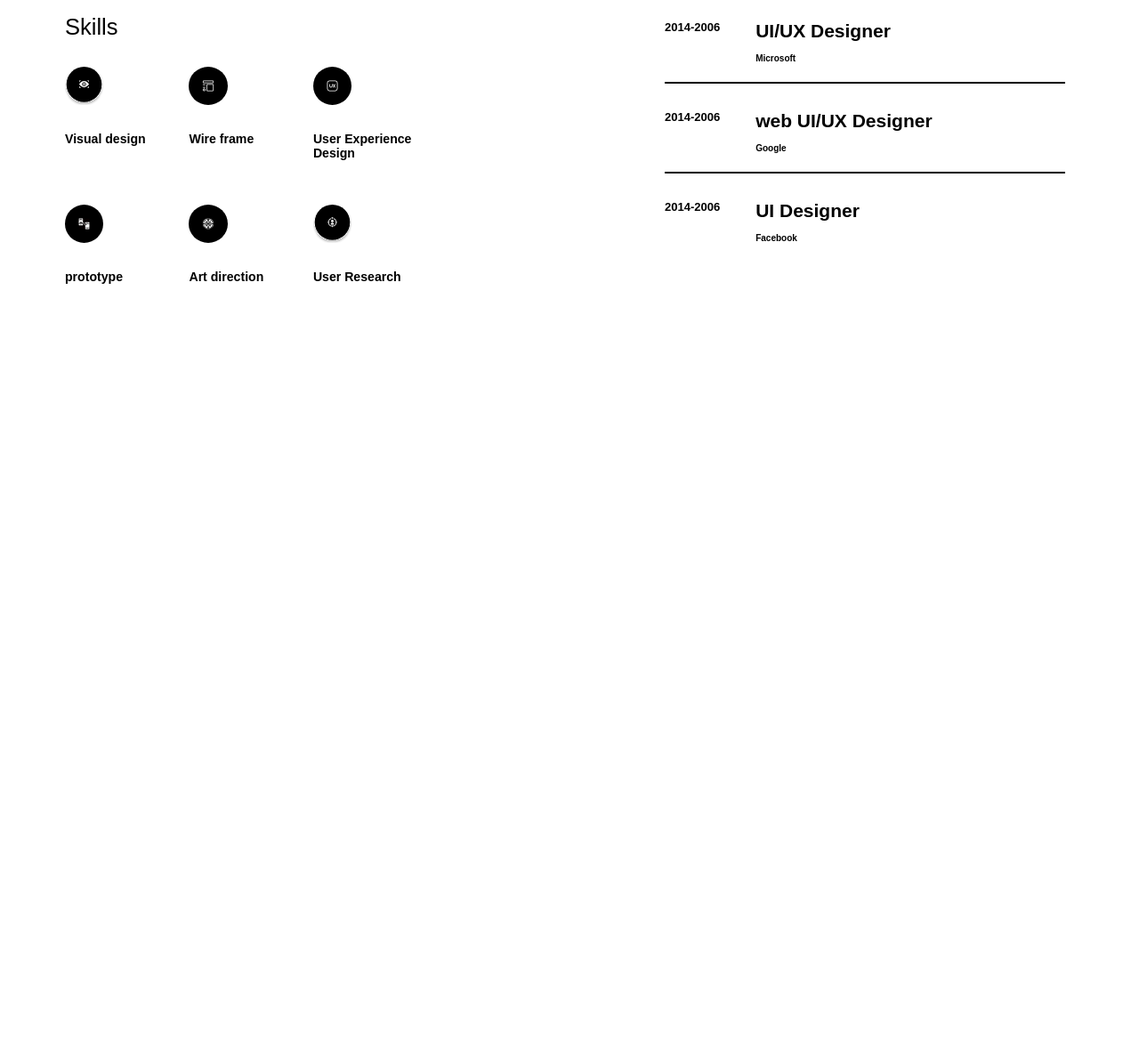
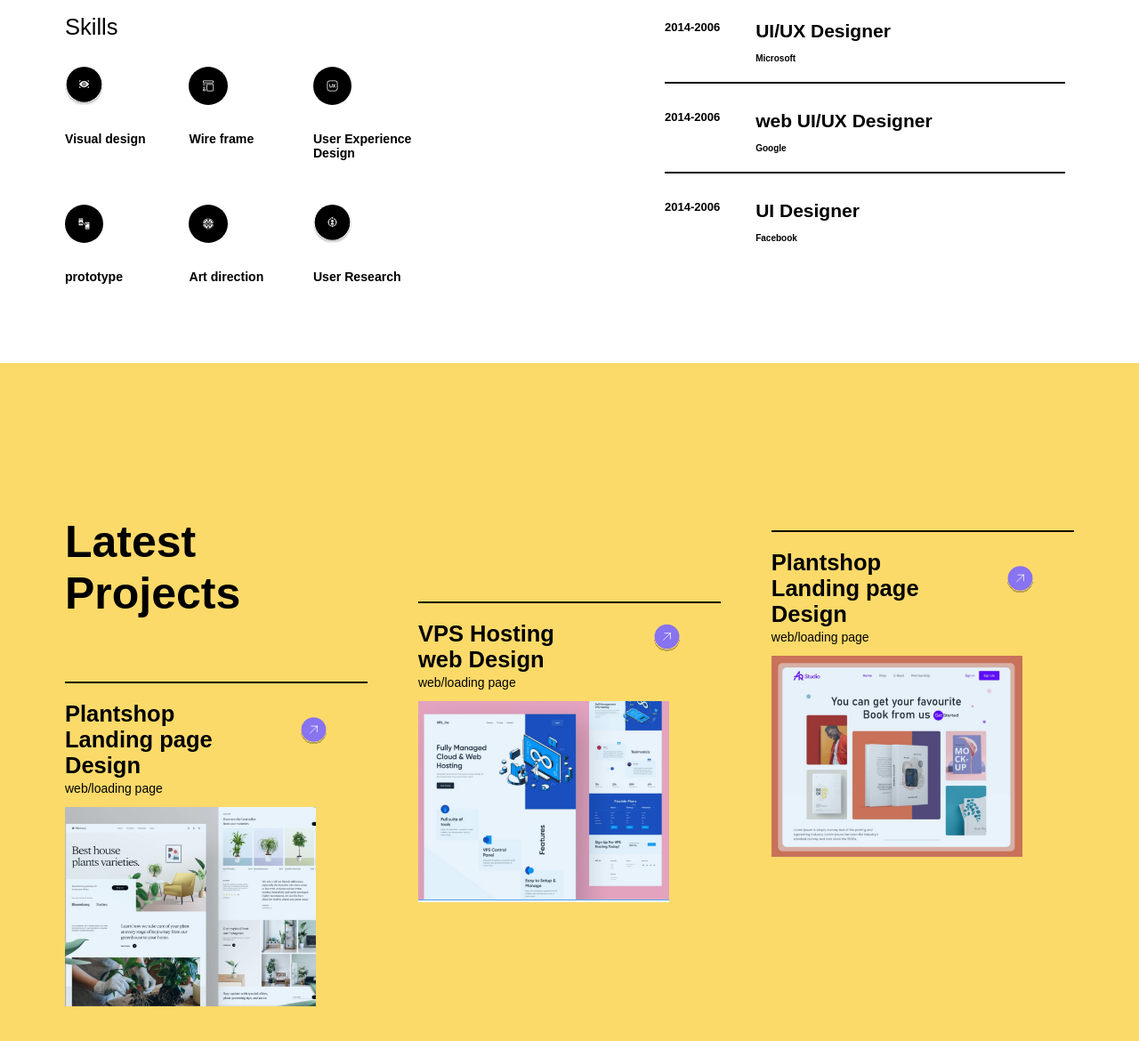
Before and after one commit to AnasAA412/task-2, a plain HTML site: page index.html in a window 1280 px wide. Shown: the part 1656-2826 px from the top of the page at 89% size. Before the commit the page ends 2064 px from the top, so only its background shows below. Drawn offline with Linux system fonts and the light colour scheme.

Commit message:
latest projects section completed

```diff
--- a/css/style.css
+++ b/css/style.css
@@ -393,10 +393,10 @@ section#skills hr {
   margin-bottom: 10px;
   margin-top: 20px;
 }
-section#skills .exp-right{
+section#skills .exp-right {
   padding: 92px 10px;
 }
-section#skills .exp-right h2{
+section#skills .exp-right h2 {
   font-weight: 600;
   margin-bottom: 30px;
   font-size: 26px;
@@ -418,5 +418,58 @@ section#skills .exp-right .f3 h1 {
 section#skills .exp-right .f3 span {
   font-size: 10px;
   font-weight: 600;
+}
+section#latest {
+  background: #fcda69;
+  padding: 42px 10px;
+}
+section#latest section.container h1 {
+  position: relative;
+  font-size: 50px;
+  top: 130px;
+  width: 10%;
+  font-weight: 600;
+}
+
+
+section#latest img.img {
+  width: 9%;
 
 }
+section#latest .head-main{
+ display: flex;
+
+
+}
+section#latest ul li{
+  width: 30%;
+  border-top: 2px solid #000;
+
+  position: relative;
+}
+section#latest ul li:nth-child(2){
+  top: -90px;
+
+}
+section#latest ul li:nth-child(3){
+  top: -170px;
+}
+section#latest ul{
+  display: flex;
+  justify-content: space-between;
+  margin-top: 200px;
+}
+section#latest .rec{
+  width: 83%;
+}
+section#latest  h2{
+  width: 60%;
+  font-weight: 600;
+  margin-right: 60px;
+  margin-top: 20px;
+}
+section#latest p{
+  width: 60%;
+  font-weight: 500;
+  margin-bottom: 10px;
+}
--- a/index.html
+++ b/index.html
@@ -186,7 +186,7 @@
           <div class="skill-left">
             <h1>Skills & Experience</h1>
             <div class="small">
-              <ul >
+              <ul>
                 <li>_</li>
                 <li>
                   We help ambitious business like your generate profits by
@@ -214,7 +214,10 @@
                 <div class="image">
                   <img src="./Task-2/Assets/ux-icon.svg" alt="" />
                 </div>
-                <h5>User Experience <br> Design</h5>
+                <h5>
+                  User Experience <br />
+                  Design
+                </h5>
               </li>
               <li>
                 <div class="image">
@@ -286,5 +289,56 @@
         </section>
       </section>
     </section>
+
+    <!-- latest project -->
+
+    <section id="latest">
+      <section class="wrapper">
+        <section class="container">
+          <h1>Latest Projects</h1>
+
+          <ul>
+            <li>
+              <div class="head-main">
+                <h2>Plantshop Landing page Design</h2>
+                <img
+                  src="./Task-2/Assets/service-arrow.svg"
+                  alt=""
+                  class="img"
+                />
+              </div>
+
+              <p>web/loading page</p>
+              <img src="./Task-2/Assets/Rectangle 7-2.jpg" alt="" class="rec" />
+            </li>
+            <li>
+              <div class="head-main">
+                <h2>VPS Hosting web Design</h2>
+                <img
+                  src="./Task-2/Assets/service-arrow.svg"
+                  alt=""
+                  class="img"
+                />
+              </div>
+
+              <p>web/loading page</p>
+              <img src="./Task-2/Assets/Rectangle 7-1.jpg" alt="" class="rec" />
+            </li>
+            <li>
+              <div class="head-main">
+                <h2>Plantshop Landing page Design</h2>
+                <img
+                  src="./Task-2/Assets/service-arrow.svg"
+                  alt=""
+                  class="img"
+                />
+              </div>
+              <p>web/loading page</p>
+              <img src="./Task-2/Assets/Rectangle 7.jpg" alt="" class="rec" />
+            </li>
+          </ul>
+        </section>
+      </section>
+    </section>
   </body>
 </html>
```
